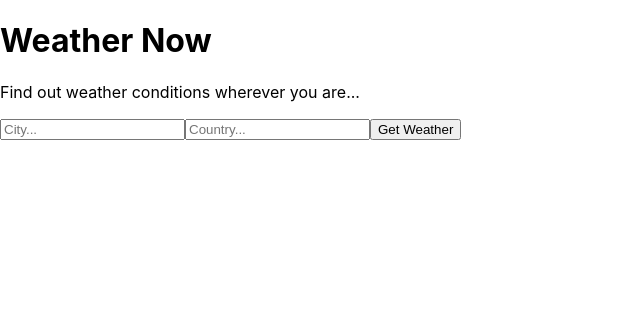
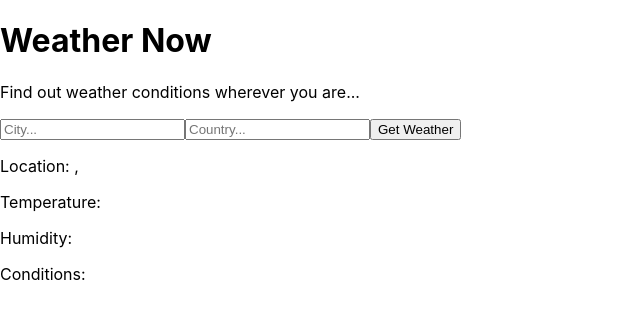
Before and after one commit to yadlra/weather-app-react, a React (Create React App) app: page / in a window 1280 px wide. Shown: the top 318 px of the page, without its empty margins (0-640 px from the left). Built offline with nearby package versions, Linux system fonts and the light colour scheme; the HTML template or start-up script is replaced by a standard one.

Commit message:
Add description to state props

```diff
--- a/src/components/Weather.js
+++ b/src/components/Weather.js
@@ -4,12 +4,11 @@
   render() {
     return (
     <div>
-      { this.props.city}
-      { this.props.country}
-      { this.props.temperature}
-      { this.props.humidity}
-      { this.props.description}
-      { this.props.error}
+      <p>Location: { this.props.city}, { this.props.country}</p>
+      <p>Temperature: { this.props.temperature}</p>
+      <p>Humidity: { this.props.humidity}</p>
+      <p>Conditions: { this.props.description}</p>
+      <p>{ this.props.error}</p>
     </div>
     );
   }
```
